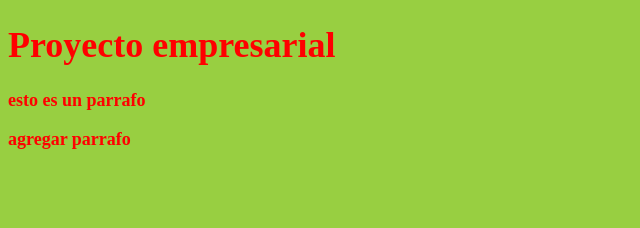
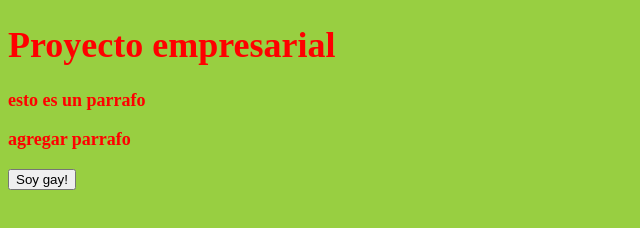
Before and after one commit to mayhuaM/CursoGit, a plain HTML site: page index.html in a window 1280 px wide. Shown: the whole page, without its empty margins (0-640 px from the left). Drawn offline with Linux system fonts and the light colour scheme.

Commit message:
saludo javascript agregado

```diff
--- a/index.html
+++ b/index.html
@@ -6,11 +6,13 @@
     <meta name="viewport" content="width=device-width, initial-scale=1.0">
     <title>Documento</title>
     <link rel="stylesheet" type="text/css" href="css/estilos.css">
+    <script src="js/javascript.js"></script>
     </head>
 <body>
     <h1>Proyecto empresarial</h1>
     <p>esto es un parrafo</p>
     <p>agregar parrafo</p>
+    <input type="button" onclick="saludo()" value="Soy gay!">
 
 </body>
 </html>
--- a/js/javascript.js
+++ b/js/javascript.js
@@ -0,0 +1,3 @@
+function saludo(){
+    alert ("Hola Alumno");
+}
```
